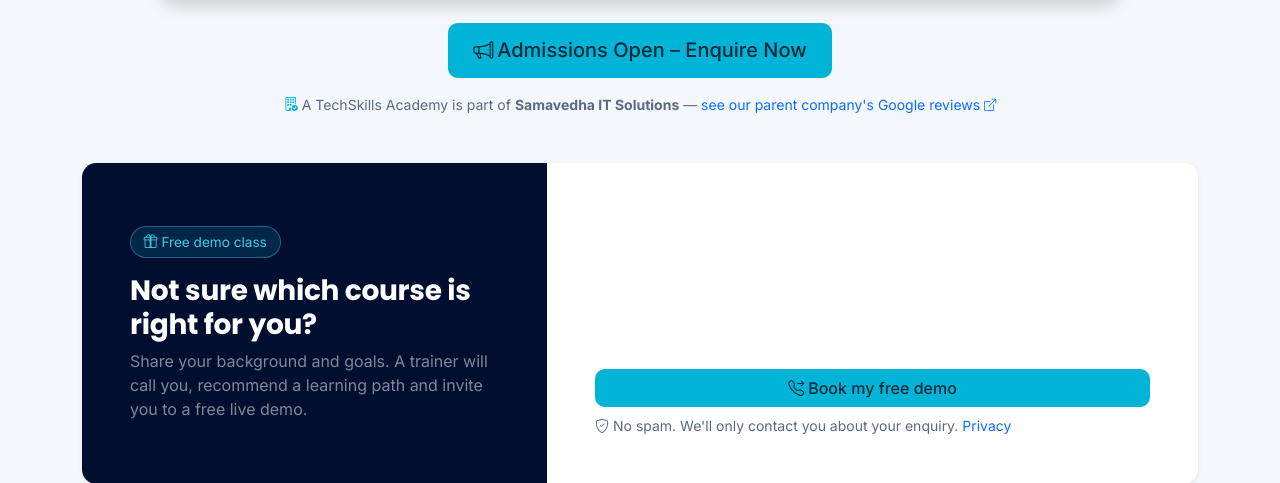
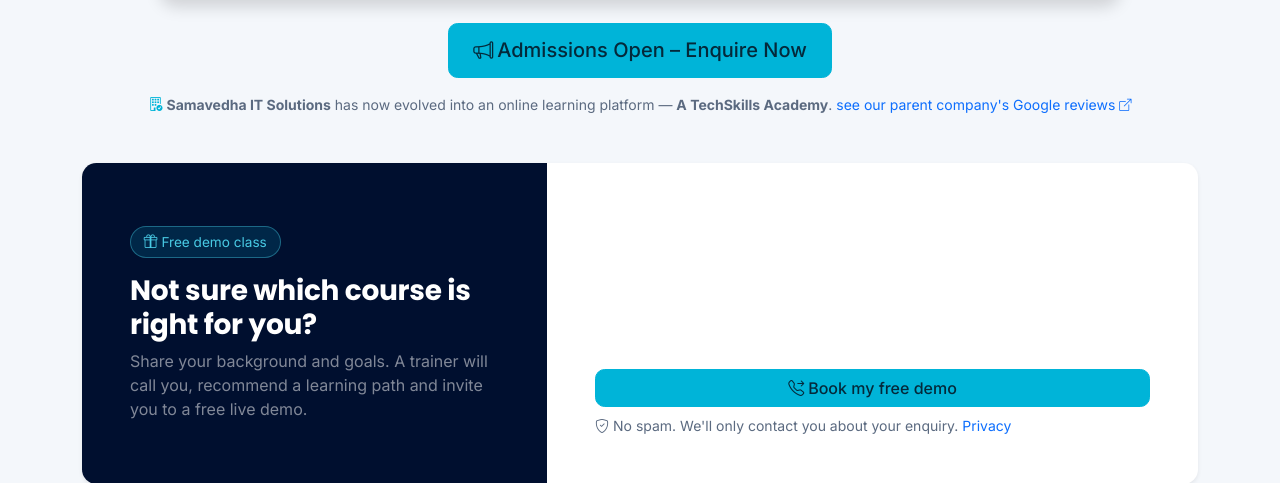
Before and after one commit to ajaysunkaranam89-ai/Atech_Skill, a Django app: template templates/core/home.html in a window 1280 px wide. Shown: the part 3381-3864 px from the top of the page. Run offline with Django 5.2, Linux system fonts and the light colour scheme; the template is opened without the code that fills it: most values are stand-ins (such as "Sample title", 1, 10 or a date in 2020); grey boxes marked "Sample" are stand-in pictures.

Commit message:
Note Samavedha IT Solutions evolved into A TechSkills Academy online platform
Co-Authored-By: Claude Opus 5.5 <noreply@anthropic.com>

```diff
--- a/templates/core/about.html
+++ b/templates/core/about.html
@@ -12,6 +12,7 @@
         <div class="small text-uppercase text-cyan fw-semibold mb-1" style="letter-spacing:.08em">About us</div>
         <h1 class="fw-bold">{{ academy.site_name }}</h1>
         <p class="lead text-white-50 mb-0">{{ academy.tagline }}</p>
+        <p class="text-white-50 mt-2 mb-0 small"><i class="bi bi-building-check me-1"></i>Formerly <strong class="text-white">Samavedha IT Solutions</strong> — now an online IT training platform as A TechSkills Academy.</p>
       </div>
       <div class="col-lg-5"><div class="hero-logo-card"><img src="{% static 'img/logo-full.png' %}" alt="{{ academy.site_name }}" class="img-fluid" width="1200" height="287"></div></div>
     </div>
--- a/templates/core/home.html
+++ b/templates/core/home.html
@@ -88,7 +88,7 @@
     </video>
   </div>
   <div class="text-center mt-4"><a href="#enquiry" class="btn btn-cyan btn-lg px-4"><i class="bi bi-megaphone me-1"></i>Admissions Open – Enquire Now</a></div>
-  <p class="text-center small text-muted mt-3 mb-0"><i class="bi bi-building-check me-1 text-cyan"></i>A TechSkills Academy is part of <strong>Samavedha IT Solutions</strong> — <a href="https://www.google.com/search?q=Samavedha+IT+Solutions+reviews" target="_blank" rel="noopener">see our parent company's Google reviews <i class="bi bi-box-arrow-up-right small"></i></a></p>
+  <p class="text-center small text-muted mt-3 mb-0"><i class="bi bi-building-check me-1 text-cyan"></i><strong>Samavedha IT Solutions</strong> has now evolved into an online learning platform — <strong>A TechSkills Academy</strong>. <a href="https://www.google.com/search?q=Samavedha+IT+Solutions+reviews" target="_blank" rel="noopener">see our parent company's Google reviews <i class="bi bi-box-arrow-up-right small"></i></a></p>
 </section>
 
 <section class="container py-5" id="enquiry">
```
